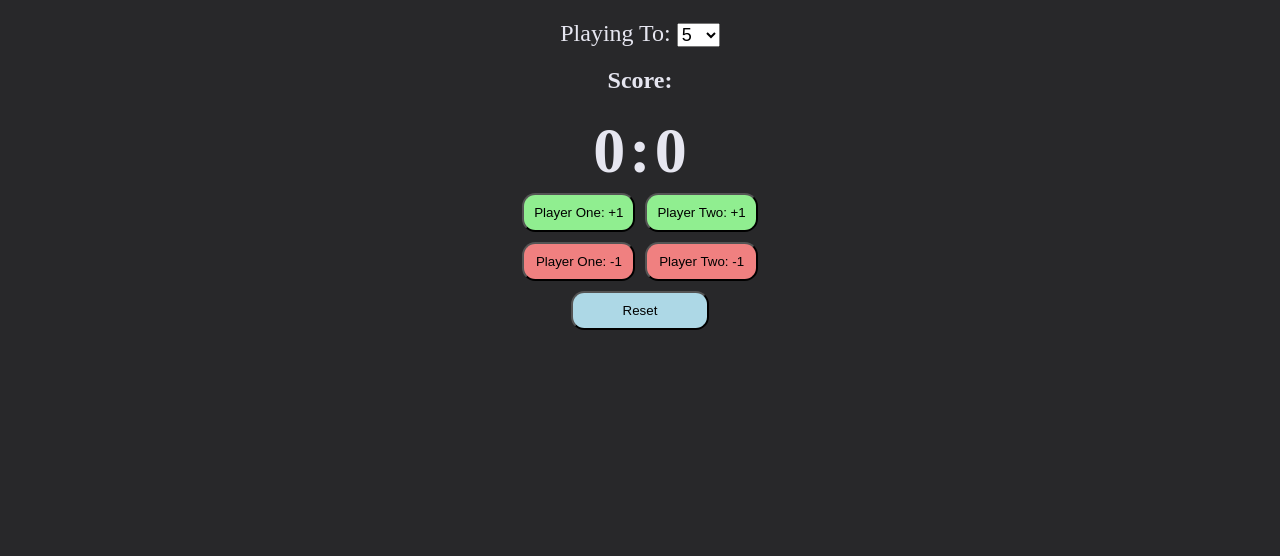
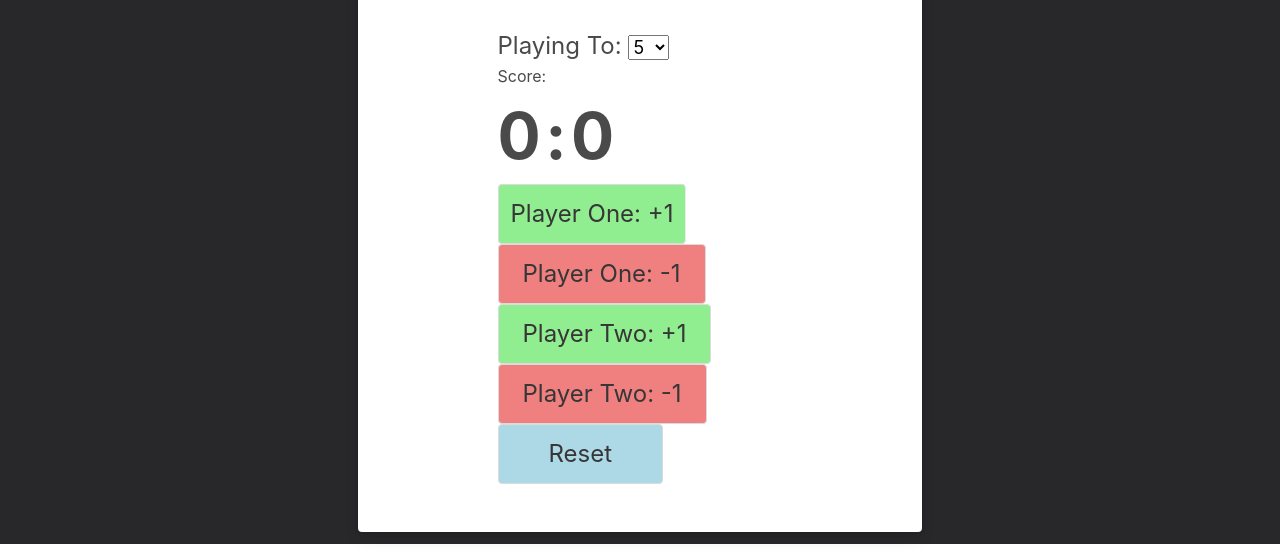
Before and after one commit to ajkeshmiri/score-keeping-app, a plain HTML site: page index.html in a window 1280 px wide. Shown: the part 333-889 px from the top of the page. Before the commit the page ends 800 px from the top, so only its background shows below. Drawn offline with nearby package versions, Linux system fonts and the light colour scheme.

Commit message:
refacrtoring with bulma

```diff
--- a/index.html
+++ b/index.html
@@ -7,12 +7,20 @@
     <meta name="viewport" content="width=device-width, initial-scale=1.0">
     <title>Score Keeper</title>
     <link rel="stylesheet" href="style.css">
+    <link rel="stylesheet" href="https://cdn.jsdelivr.net/npm/bulma@0.9.4/css/bulma.min.css">
 </head>
 
 <body>
+    <div class="container">
+        <div class="columns">
+            <div class="column is-half is-offset-one-quarter">
+                <div class="card">
+                    <header class="card-header">
+                        <h1>Score Keeper</h1>
+                        <div class="card-content">
+                            <div class="card-content">
                                 <img src="https://external-content.duckduckgo.com/iu/?u=https%3A%2F%2Fthevolleyllama.com%2Fwp-content%2Fuploads%2F2019%2F03%2FAdobeStock_89426340.jpeg&f=1&nofb=1&ipt=9921e18880a12d5e0b096095acf6cb25db120490ad2d1c1123d971c6085e01e3&ipo=images"
                                     alt="">
-        <h1>Score Keeper</h1>
                                 <div class="playingTo">
                                     <label for="points">Playing To: </label>
                                     <select name="points" id="points">
@@ -27,23 +35,28 @@
                                     <span>:</span>
                                     <span id="p2">0</span>
                                 </div>
-    <div class="allButtons">
+                                <footer class="allButtons">
                                     <div class="playerOneButtons">
-            <button id="p1Plus">Player One: +1</button>
-            <button id="p1Minus">Player One: -1</button>
+                                        <button class='button is-large card-footer-item' id="p1Plus">Player One:
+                                            +1</button>
+                                        <button class='button is-large' id="p1Minus">Player One: -1</button>
                                     </div>
                                     <div class="playerTwoButtons">
-            <button id="p2Plus">Player Two: +1</button>
-            <button id="p2Minus">Player Two: -1</button>
+                                        <button class='button is-large' id="p2Plus">Player Two: +1</button>
+                                        <button class='button is-large' id="p2Minus">Player Two: -1</button>
                                     </div>
-    </div>
-    <div>
-        <button id="scoreReset">Reset</button>
-    </div>
+                                    <button class='button is-large' id="scoreReset">Reset</button>
+                                </footer>
                                 <div id='banner' class="hide">
                                     <span>Player </span>
                                     <span id="winningPlayer"></span>
                                     <span> Wins!</span>
+                                </div>
+                            </div>
+                        </div>
+                    </header>
+                </div>
+            </div>
         </div>
 
 
--- a/style.css
+++ b/style.css
@@ -1,7 +1,5 @@
 img {
-    height: 30vh;
-    width: 50vh;
-
+    border-radius: 2em;
 }
 
 .hide {
@@ -19,22 +17,8 @@ img {
 }
 
 body {
-    display: grid;
-    place-items: center;
     background-color: rgb(40, 40, 42);
     color: rgb(230, 230, 240);
-}
-
-.allButtons {
-    display: flex;
-}
-
-.playerOneButtons {
-    display: grid;
-}
-
-.playerTwoButtons {
-    display: grid;
 }
 
 button {
@@ -64,7 +48,7 @@ button {
 }
 
 #banner span {
-    font-size: 6em;
+    font-size: 4em;
 }
 
 .playingTo {
```
Lines whose indentation alone changed are shown as unchanged.
